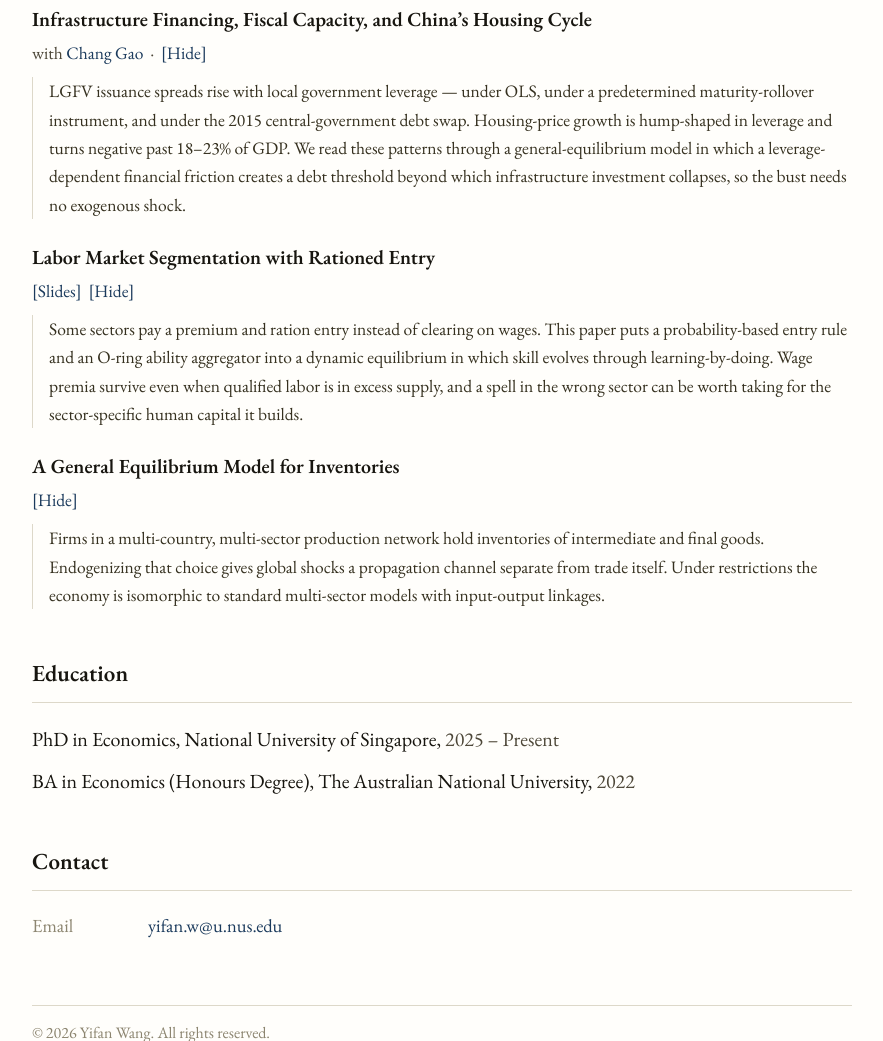
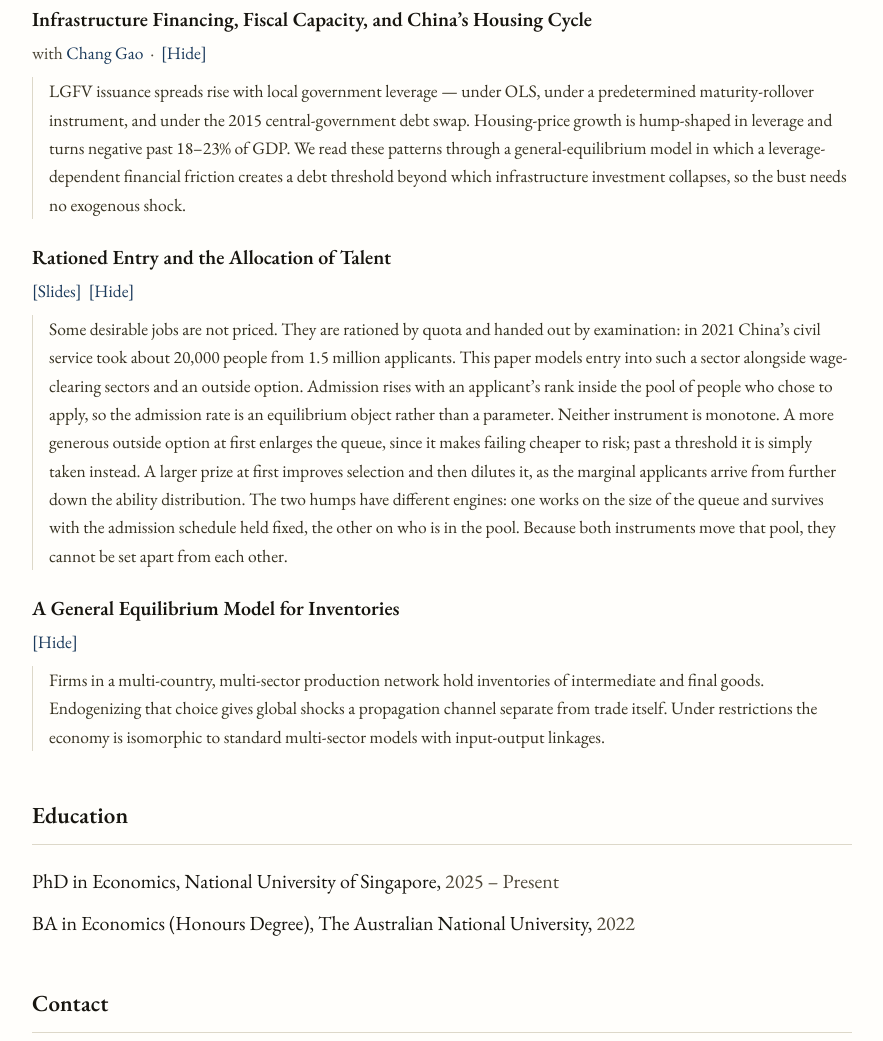
Before and after one commit to Jonsnowyf/Jonsnowyf.github.io, a plain HTML site: page index.html in a window 1280 px wide. Shown: the part 1081-2122 px from the top of the page, without its empty margins (198-1081 px from the left). Drawn offline with nearby package versions, Linux system fonts and the light colour scheme.

Commit message:
update of labor

```diff
--- a/index.html
+++ b/index.html
@@ -157,9 +157,9 @@
       </div>
       <div class="paper">
         <div>
-          <div class="title">Labor Market Segmentation with Rationed Entry</div>
+          <div class="title">Rationed Entry and the Allocation of Talent</div>
           <p class="meta"><a href="segmentation_slides.pdf">[Slides]</a> &nbsp;<span class="toggle" data-target="abs2">[Hide]</span></p>
-          <p class="abstract" id="abs2">Some sectors pay a premium and ration entry instead of clearing on wages. This paper puts a probability-based entry rule and an O-ring ability aggregator into a dynamic equilibrium in which skill evolves through learning-by-doing. Wage premia survive even when qualified labor is in excess supply, and a spell in the wrong sector can be worth taking for the sector-specific human capital it builds.</p>
+          <p class="abstract" id="abs2">Some desirable jobs are not priced. They are rationed by quota and handed out by examination: in 2021 China&rsquo;s civil service took about 20,000 people from 1.5 million applicants. This paper models entry into such a sector alongside wage-clearing sectors and an outside option. Admission rises with an applicant&rsquo;s rank inside the pool of people who chose to apply, so the admission rate is an equilibrium object rather than a parameter. Neither instrument is monotone. A more generous outside option at first enlarges the queue, since it makes failing cheaper to risk; past a threshold it is simply taken instead. A larger prize at first improves selection and then dilutes it, as the marginal applicants arrive from further down the ability distribution. The two humps have different engines: one works on the size of the queue and survives with the admission schedule held fixed, the other on who is in the pool. Because both instruments move that pool, they cannot be set apart from each other.</p>
         </div>
       </div>
       <div class="paper">
```
Also changed, not shown: 2 other files.
